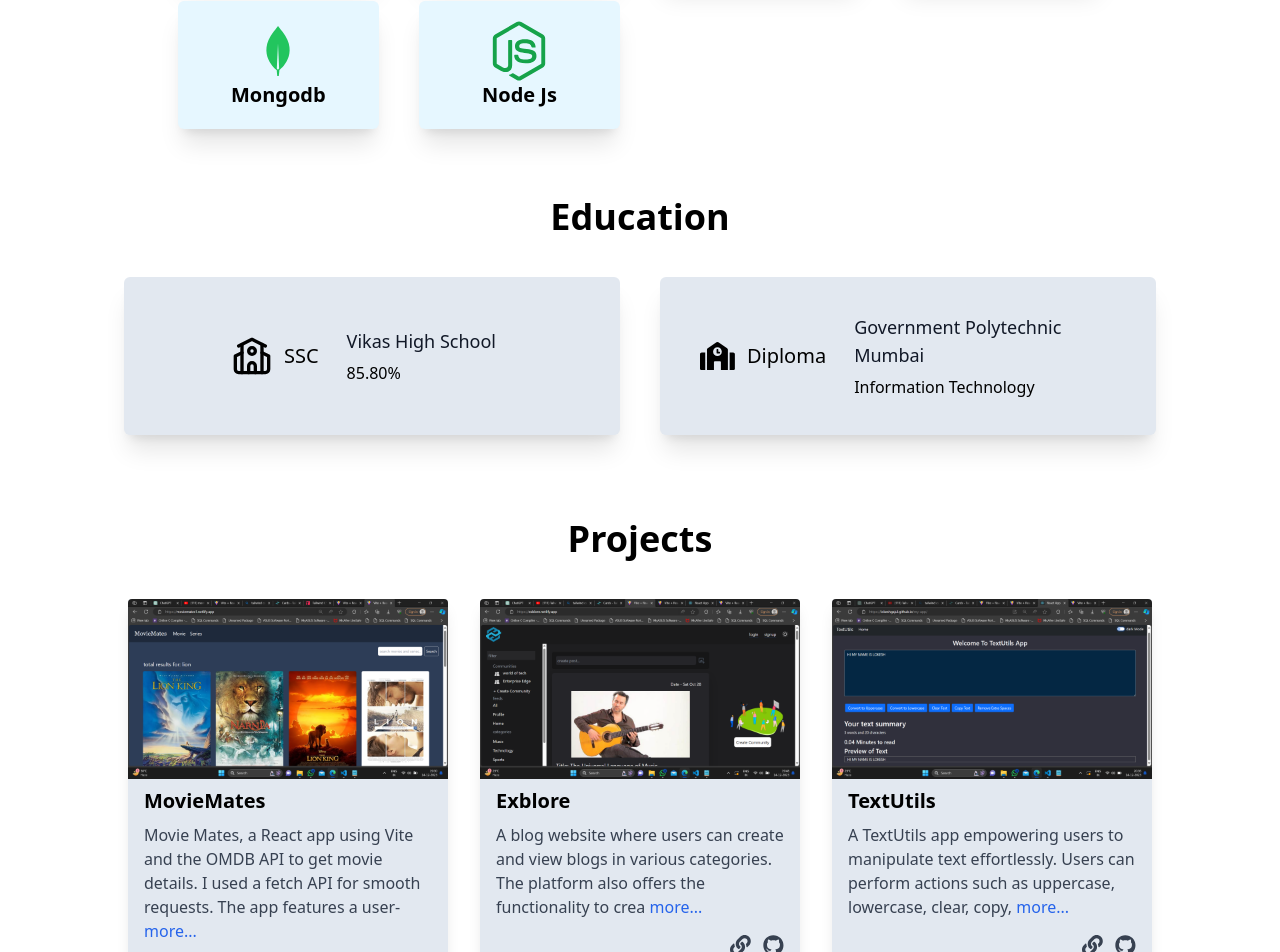
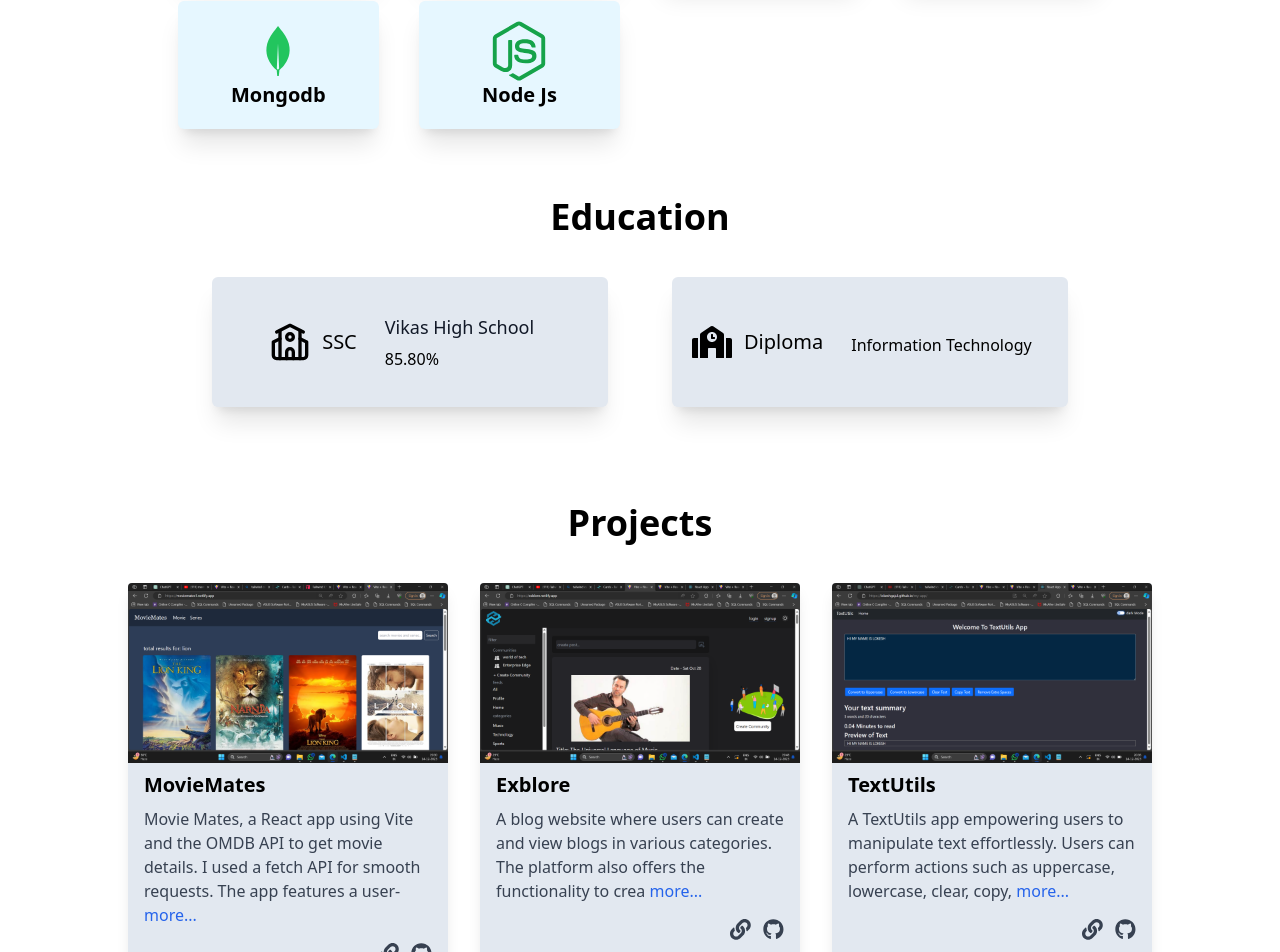
Before and after one commit to lokeshgajul/portfolio, a React (Vite) app: page / in a window 1280 px wide. Shown: the part 1249-2201 px from the top of the page. Built offline with nearby package versions, Linux system fonts and the light colour scheme.

Commit message:
navbar changes

```diff
--- a/src/Components/Education.jsx
+++ b/src/Components/Education.jsx
@@ -4,14 +4,14 @@ function Education() {
   return (
     <div>
       <div
-        className="flex flex-col justify-center items-center py-10 px-24"
+        className="flex flex-col justify-center items-center py-10 "
         id="Education"
       >
         <h1 className="flex justify-center items-center text-4xl font-semibold ">
           Education
         </h1>
-        <div className="grid grid-cols-4 px-7 py-7 gap-x-10 max-md:grid-cols-2 max-lg:grid-cols-3 ">
-          <div className="flex justify-center items-center col-span-2 bg-slate-200 mt-3 rounded-md px-10 py-5 shadow-xl cursor-pointer">
+        <div className="grid grid-cols-4 px-7 py-7 gap-x-10 max-md:grid-cols-1 ">
+          <div className="flex justify-center items-center col-span-2 bg-slate-200 m-3 rounded-md p-5 shadow-xl cursor-pointer">
             <LuSchool size={40} />
             <h2 className="text-xl font-semiBold text-black mx-3">SSC </h2>
             <div className="p-4">
@@ -21,13 +21,14 @@ function Education() {
               <h2 className="pt-1.5">85.80%</h2>
             </div>
           </div>
-          <div className="flex justify-center items-center col-span-2 bg-slate-200 mt-3 rounded-md px-10 py-5 shadow-xl skill-div   cursor-pointer">
-            <FaSchool size={40} />
+
+          <div className="flex justify-center items-center col-span-2 bg-slate-200 m-3 rounded-md p-5 shadow-xl skill-div   cursor-pointer">
+            <div className="max-md:text-2xl">
+              <FaSchool size={40} />
+            </div>
             <h2 className="text-xl font-semiBold text-black mx-3"> Diploma </h2>
             <div className="p-4">
-              <span className="text-gray-900 font-medium  text-lg">
-                Government Polytechnic Mumbai
-              </span>{" "}
+              <span className="text-gray-900 font-medium  text-lg"></span>{" "}
               <h2 className="pt-1.5">Information Technology</h2>
             </div>
           </div>
--- a/src/Components/Navbar.jsx
+++ b/src/Components/Navbar.jsx
@@ -42,7 +42,7 @@ function Navbar() {
           </div>
           <ul
             className={`md:flex max-md:absolute p-3 max-md:bg-slate-300 left-0 w-full md:w-auto md:pl-0 pl-9 transition-all duration-700 ease-in-out top-16 md:space-x-4  ${
-              menu ? "left-0" : "-left-full"
+              menu ? "translate-x-0" : "-translate-x-full"
             }`}
           >
             <li className="cursor-pointer hover:text-blue-400 p-1">Home</li>
```
